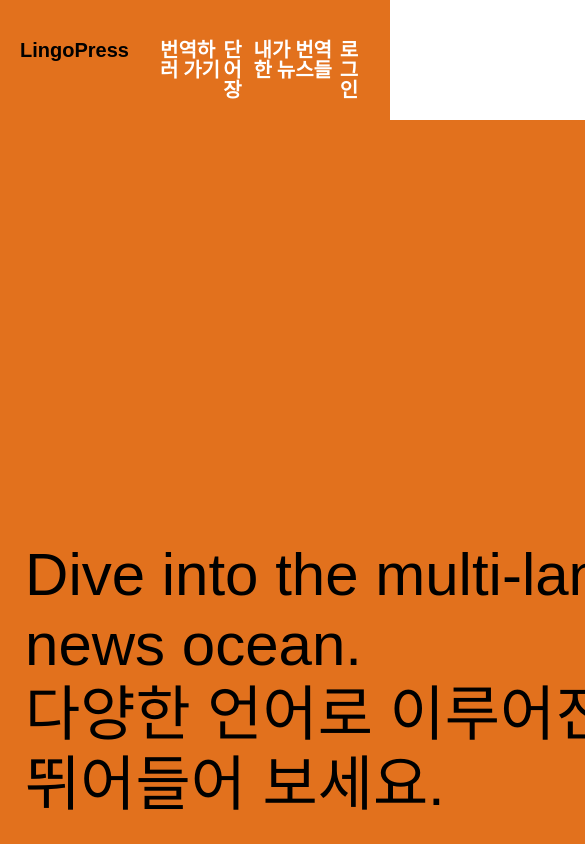
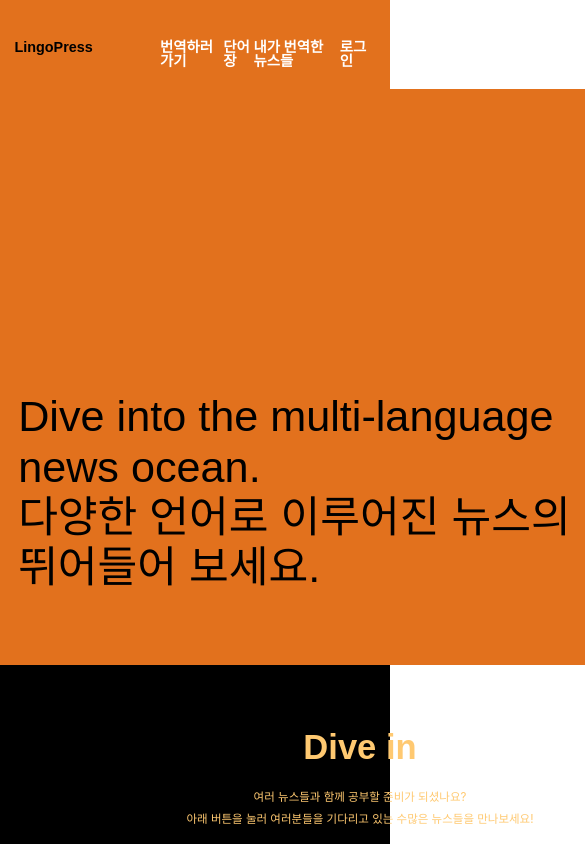
Before and after one commit to LingoPress/lingopress-frontend, a React (Create React App) app: page / in a window 390 px wide. Shown: the top 844 px of the page, 585 px wide, since content can reach past the window. Built offline with nearby package versions, Linux system fonts and the light colour scheme; no server answers; a web font is replaced by a local one.

Commit message:
style: 미디어쿼리 적용

```diff
--- a/src/index.css
+++ b/src/index.css
@@ -132,7 +132,42 @@ button {
     sans-serif;
 }
 
+/* Mobile - Portrait */
+@media (max-width: 575px) {
+    html {
+        font-size: 35%;
+    }
+}
+
+/* Mobile - Landscape */
+@media (min-width: 100px) and (max-width: 739px) {
+    html {
+        font-size: 45%;
+    }
+}
+
+/* Tablet */
+@media (min-width: 740px) and (max-width: 991px) {
+    html {
+        font-size: 50%;
+    }
+}
+
+/* Desktop */
+@media (min-width: 992px) and (max-width: 1199px) {
+    html {
+        font-size: 62.5%;
+    }
+}
+
+/* Desktop (Large) */
+@media (min-width: 1200px) {
+    html {
+        font-size: 62.5%;
+    }
+}
+
+
 html {
-    font-size: 62.5%;
     color: white;
 }
```
